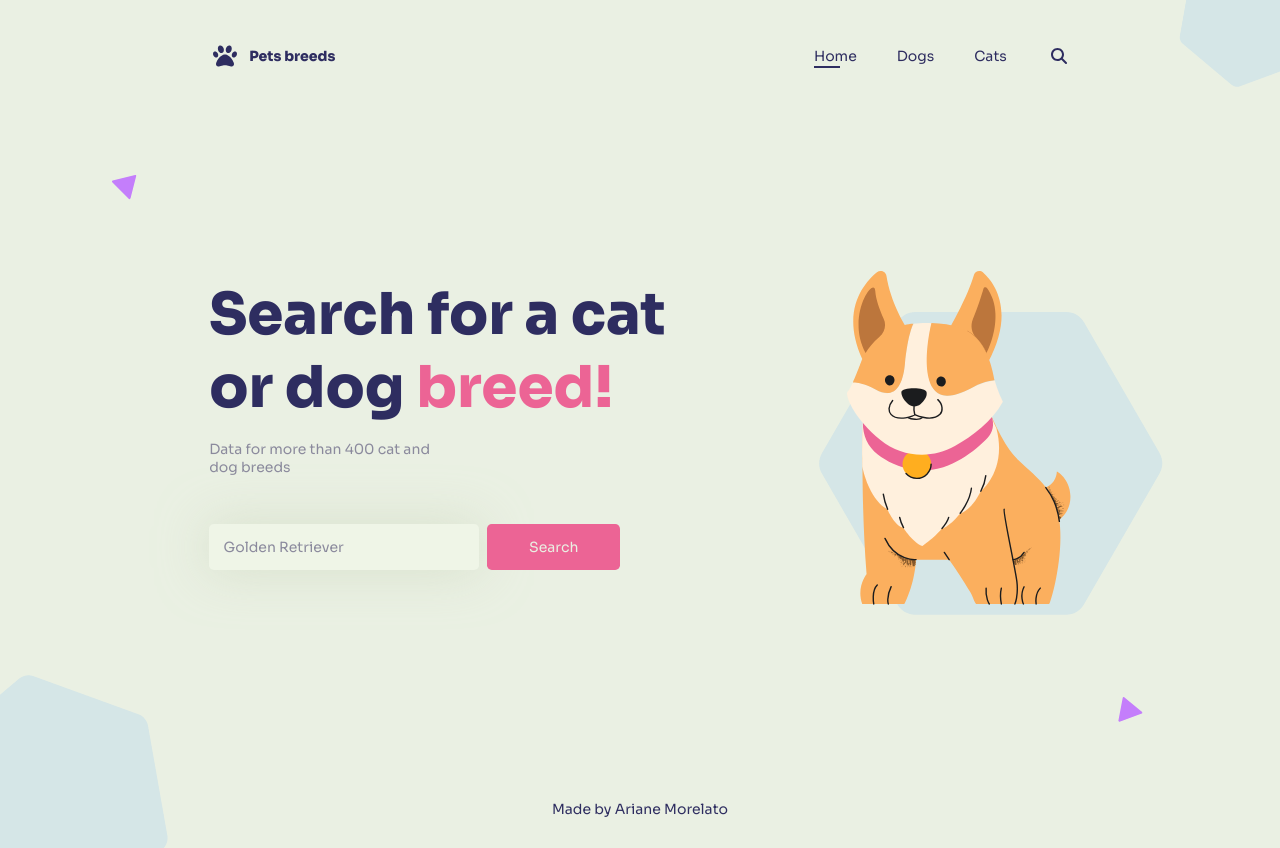
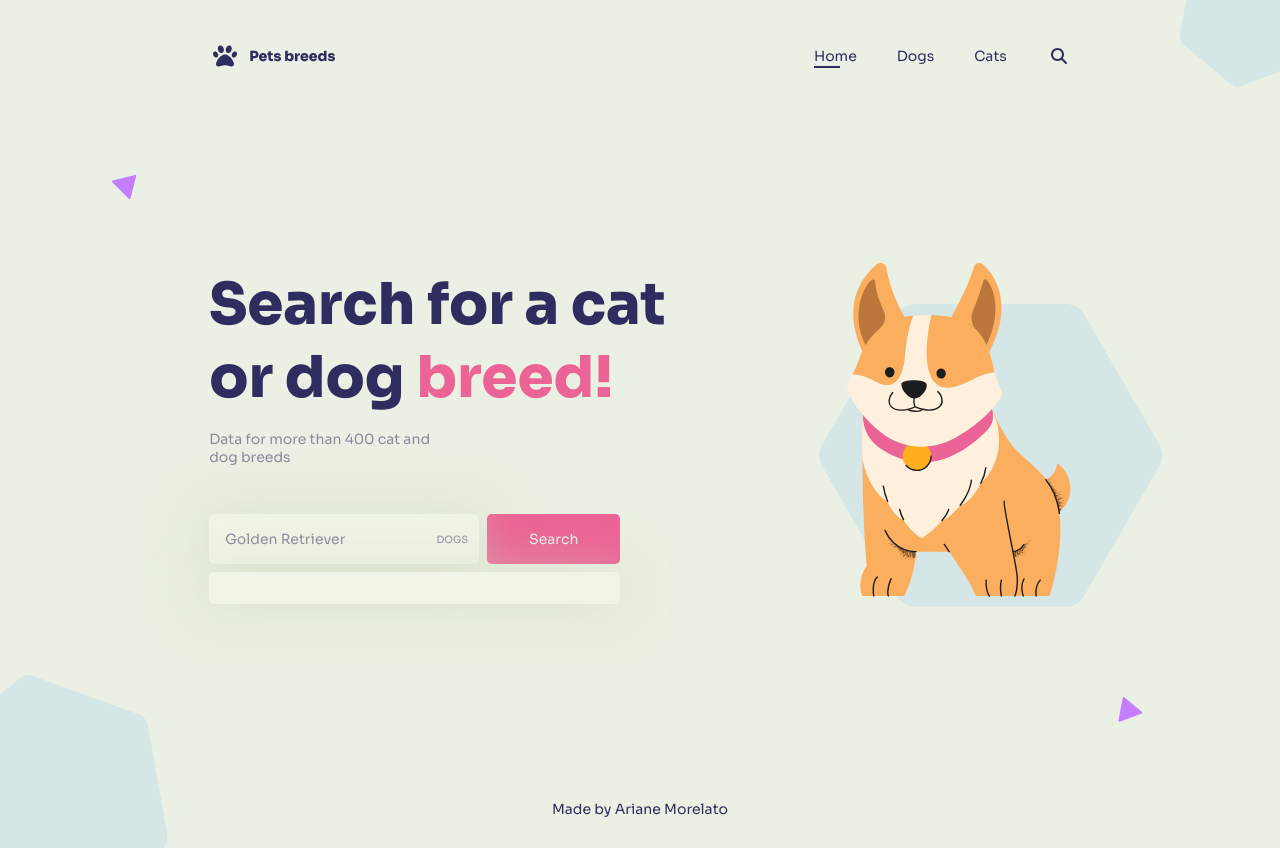
Before and after one commit to aridsm/pet-breeds, a Vue app: page / in a window 1280 px wide. Built offline with nearby package versions, Linux system fonts and the light colour scheme; no server answers.

Commit message:
search form

```diff
--- a/src/components/Footer.vue
+++ b/src/components/Footer.vue
@@ -1,10 +1,8 @@
 <template>
-  <footer>Made by <a href="/">Ariane Morelato</a></footer>
+  <footer>
+    Made by <a href="https://github.com/aridsm">Ariane Morelato</a>
+  </footer>
 </template>
-
-<script>
-export default {};
-</script>
 
 <style scoped>
 footer {
--- /dev/null
+++ b/src/components/utilities/SearchBreeds.vue
@@ -0,0 +1,190 @@
+<template>
+  <div class="search-container">
+    <form>
+      <div class="input-container">
+        <label for="name">Search for a breed</label>
+        <input
+          type="text"
+          placeholder="Golden Retriever"
+          id="name"
+          v-model="inputValue"
+        />
+        <div class="select-option">
+          <button type="button">{{ selectedPet }}</button>
+          <div class="options">
+            <label for="dogs" :class="{ active: selectedPet === 'dogs' }"
+              >Dogs</label
+            >
+            <input
+              type="radio"
+              id="dogs"
+              name="pet"
+              value="dogs"
+              v-model="selectedPet"
+            />
+
+            <label for="cats" :class="{ active: selectedPet === 'cats' }"
+              >Cats</label
+            >
+            <input
+              type="radio"
+              id="cats"
+              name="pet"
+              value="cats"
+              v-model="selectedPet"
+            />
+          </div>
+        </div>
+      </div>
+      <button class="btn" type="submit">Search</button>
+    </form>
+    <ul class="results">
+      <li v-for="pet in petsList" :key="pet.name">
+        <router-link to="/"> {{ pet.name }} </router-link>
+      </li>
+    </ul>
+  </div>
+</template>
+
+<script>
+import axios from "axios";
+
+export default {
+  data() {
+    return {
+      petsList: [],
+      inputValue: "",
+      selectedPet: "dogs",
+    };
+  },
+  methods: {
+    fetchPetsBreeds() {
+      axios
+        .get(
+          `https://api.api-ninjas.com/v1/${this.selectedPet}?max_height=9999&name=${this.inputValue}`,
+          {
+            headers: {
+              "X-Api-Key": "e4cVT8BzEFD562z74IXKZg==qttxkrNa0ZYegkU8",
+            },
+          }
+        )
+        .then((d) => {
+          this.petsList = d.data.slice(0, 9);
+        });
+    },
+  },
+  watch: {
+    inputValue() {
+      this.fetchPetsBreeds();
+    },
+  },
+};
+</script>
+
+<style scoped>
+form {
+  display: flex;
+}
+.input-container {
+  margin-right: 0.5rem;
+  flex: 1;
+  position: relative;
+}
+
+.input-container input {
+  width: 100%;
+}
+
+form input:focus {
+  box-shadow: 0 0 0 1px var(--cor-3);
+}
+
+label[for="name"],
+.options input {
+  visibility: hidden;
+  position: absolute;
+}
+
+.select-option {
+  position: absolute;
+  background: transparent;
+  top: 0;
+  right: 0;
+  width: 3.4rem;
+  padding: 0;
+  height: 100%;
+  color: var(--cor-3);
+}
+
+.select-option button {
+  text-transform: uppercase;
+  font-size: 10px;
+  width: 100%;
+  height: 100%;
+}
+
+.options {
+  position: absolute;
+  top: 100%;
+  background: var(--cor-4);
+  box-shadow: 0px 0px 50px rgba(203, 215, 189, 0.6);
+  border-radius: 0.3rem;
+  visibility: hidden;
+  opacity: 0;
+  transform: scale(0.9);
+  transition: 0.2s;
+  z-index: 9;
+}
+
+.options label {
+  padding: 0.4rem 0.8rem;
+  cursor: pointer;
+  transition: 0.2s;
+  display: block;
+}
+
+.options label:hover,
+.options label.active {
+  color: var(--cor-5);
+}
+
+.select-option button:hover ~ .options,
+.options:hover {
+  visibility: visible;
+  opacity: 1;
+  transform: scale(1);
+}
+.search-container {
+  position: relative;
+}
+.results {
+  position: absolute;
+  background: var(--cor-4);
+  box-shadow: 0px 0px 50px rgba(203, 215, 189, 0.6);
+  padding: 1rem;
+  border-radius: 0.3rem;
+  width: 100%;
+  margin-top: 0.5rem;
+  display: flex;
+  flex-direction: column;
+  max-height: 10rem;
+  overflow: auto;
+  color: var(--cor-3);
+}
+
+.results li + li {
+  margin-top: 0.8rem;
+}
+
+.results li {
+  transition: 0.2s;
+}
+
+.results a {
+  width: 100%;
+}
+
+.results li:hover {
+  color: var(--cor-5);
+}
+</style>
--- a/src/routes.js
+++ b/src/routes.js
@@ -19,4 +19,7 @@ const routes = [
 export default createRouter({
   history: createWebHistory(),
   routes,
+  scrollBehavior() {
+    return { top: 0 };
+  },
 });
--- a/src/style.css
+++ b/src/style.css
@@ -10,11 +10,12 @@
   --cor-2: #eaf0e3;
   --cor-3: #8b8a9d;
   --cor-4: #eff5e7;
+  --cor-5: #2e2d60;
 }
 
 body {
   background: var(--cor-2);
-  color: #2e2d60;
+  color: var(--cor-5);
   font-family: "Sora", sans-serif;
   font-size: 14px;
   font-weight: 400;
@@ -26,7 +27,9 @@ main {
 
 button,
 a,
-input {
+input,
+select,
+option {
   font-weight: inherit;
   font-size: inherit;
   font-family: inherit;
@@ -34,12 +37,13 @@ input {
   color: inherit;
 }
 
-input {
+input,
+select {
   border: none;
   outline: none;
   background: var(--cor-4);
   box-shadow: 0px 0px 50px rgba(203, 215, 189, 0.6);
-  padding: 0.9rem;
+  padding: 1rem;
   border-radius: 0.3rem;
 }
 
--- a/src/views/BreedDetails.vue
+++ b/src/views/BreedDetails.vue
@@ -64,7 +64,7 @@ export default {
       let newName = name;
 
       function valueIsARange(val) {
-        return val.startsWith("max") || val.startsWith("min");
+        return !(val.startsWith("max") || val.startsWith("min"));
       }
 
       if (valueIsARange(newName)) {
@@ -75,6 +75,9 @@ export default {
   },
   mounted() {
     this.fetchBreedDetails();
+  },
+  created() {
+    document.title = this.breed;
   },
 };
 </script>
--- a/src/views/Home.vue
+++ b/src/views/Home.vue
@@ -9,11 +9,7 @@
         Data for more than 400 cat and <br />
         dog breeds
       </p>
-
-      <form class="form">
-        <input type="text" placeholder="Golden Retriever" />
-        <button class="btn">Search</button>
-      </form>
+      <SearchBreeds class="form" />
     </div>
     <div class="flex-2 img">
       <img src="../assets/dog.svg" />
@@ -22,28 +18,13 @@
 </template>
 
 <script>
-import axios from "axios";
+import SearchBreeds from "../components/utilities/SearchBreeds.vue";
+
 export default {
-  data() {
-    return {
-      catsList: [],
-      dogsList: [],
-    };
+  created() {
+    document.title = "Home | Pet breeds";
   },
-  methods: {
-    fetchPetsBreeds() {
-      axios
-        .get(`https://api.api-ninjas.com/v1/dogs?max_height=9999`, {
-          headers: {
-            "X-Api-Key": "e4cVT8BzEFD562z74IXKZg==qttxkrNa0ZYegkU8",
-          },
-        })
-        .then((data) => console.log(data));
-    },
-  },
-  mounted() {
-    this.fetchPetsBreeds();
-  },
+  components: { SearchBreeds },
 };
 </script>
 
@@ -64,7 +45,7 @@ export default {
 
 .img,
 h1 {
-  margin-top: -6rem;
+  margin-top: -7rem;
 }
 .img {
   position: relative;
@@ -92,22 +73,13 @@ h1 span {
   color: var(--cor-1);
 }
 
-.form {
-  margin-top: 3rem;
-  display: flex;
-  width: 90%;
-}
-
-.form input {
-  margin-right: 0.5rem;
-  flex: 1;
-}
-
-.form input:focus {
-  box-shadow: 0 0 0 1px var(--cor-3);
-}
 .description {
   color: var(--cor-3);
   margin-top: 1rem;
 }
+
+.form {
+  margin-top: 3rem;
+  width: 90%;
+}
 </style>
--- a/src/views/PetsList.vue
+++ b/src/views/PetsList.vue
@@ -4,7 +4,7 @@
     <Loading v-if="loadingList" class="load-spinner">Loading</Loading>
     <ul v-if="petList.length" class="list">
       <li v-for="dog in petList" :key="dog.name" class="pet-item">
-        <router-link :to="`/${dog.name}`">
+        <router-link :to="`/${dog.name}`" target="_blank">
           <img :src="dog.image_link" :alt="dog.name" />
           <p>{{ dog.name }}</p>
         </router-link>
@@ -75,6 +75,9 @@ export default {
   },
   mounted() {
     this.fetchPets();
+  },
+  created() {
+    document.title = `${this.pet} breeds`;
   },
 };
 </script>
```
